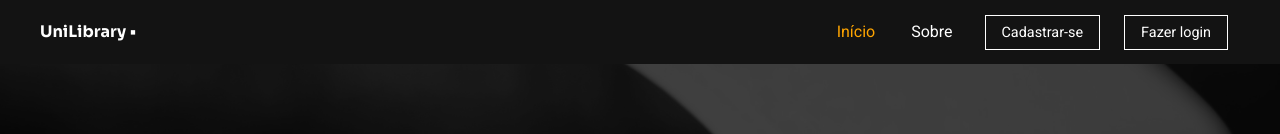
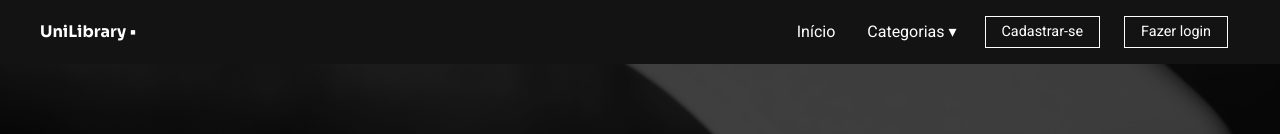
Before and after one commit to HarlonGarcia/UniLibrary, a React (Vite) app: page / in a window 1280 px wide. Shown: the top 134 px of the page. Built offline with nearby package versions, Linux system fonts and the light colour scheme.

Commit message:
feat: dropbox with options created

```diff
--- a/src/components/Home/Home.jsx
+++ b/src/components/Home/Home.jsx
@@ -1,5 +1,5 @@
 import React, { useEffect, useState } from 'react';
-import './Home.scss';
+import style from './Home.module.scss';
 import { VscSearch } from 'react-icons/vsc'
 
 import Books from '../Books/Books'
@@ -20,7 +20,6 @@ const Home = () => {
   const offset = maxResults * currentPage
 
   useEffect(() => {
-    console.log(`Index: ${currentPage} | Page: ${offset}`);
     searchBook()
   }, [currentPage])
 
@@ -45,17 +44,17 @@ const Home = () => {
   }
 
   return (
-    <div id='home__page'>
+    <div id={style.home__page}>
       <Header />
       <Banner />
-      <div className='search'>
+      <div className={style.search}>
         <VscSearch size={"3.5rem"} style={{ paddingTop: '1.25rem', paddingRight: '1rem', cursor: 'pointer' }}
         onClick={searchBook} />
-        <input type="text" placeholder="O que está procurando?" id="search__input"
+        <input type="text" placeholder="O que está procurando?" id={style.search__input}
         onChange={handleChange} onKeyPress={searchBook} />
       </div>
       {!books && !load && <Categories style={{ marginBottom: '1rem'}} /> }
-      {books && <hr className='line' data-content="Resultados da pesquisa"/>}
+      {books && <hr className={style.line} data-content="Resultados da pesquisa"/>}
 
       {load && <Loading width={50} background={'rgba(0, 0, 0, .025)'} color='#50007F'/>}
       {!load && <Books data={books}/>}
--- /dev/null
+++ b/src/components/Shared/Dropbox/Dropbox.jsx
@@ -0,0 +1,21 @@
+import React from 'react';
+import style from './Dropbox.module.scss';
+import { IoIosArrowDown } from 'react-icons/io'
+
+const Dropbox = () => {
+  return (
+    <ul className={style.dropbox}>
+        <li className={style.label}>
+            Categorias ▾
+            <ul className={style.dropdown}>
+                <li className={style.item}>Artigos</li>
+                <li className={style.item}>Livros</li>
+                <li className={style.item}>Revistas</li>
+                <li className={style.item}>Outros</li>
+            </ul>
+        </li>
+    </ul>
+  )
+}
+
+export default Dropbox;
--- /dev/null
+++ b/src/components/Shared/Dropbox/Dropbox.module.scss
@@ -0,0 +1,56 @@
+@use '../../../index.scss' as var;
+
+.dropbox {
+    display: flex;
+    align-items: center;
+    justify-content: center;
+    z-index: 99;
+
+    .label {
+        margin: 0 auto;
+        display: inline-block;
+        position: relative;
+    }
+
+    .label:hover {
+        cursor: pointer;
+        color: rgba(var.$orange, .4);
+    }
+
+    .dropdown {
+        visibility: hidden;
+        opacity: 0;
+        left: -10px;
+        position: absolute;
+        display: none;
+        background: var.$very-dark;
+        border-radius: 5px;
+        margin-top: .1rem;
+
+        .item {
+            color: var.$orange;
+            clear: both;
+            width: 100%;
+            text-align: left;
+            margin-bottom: 20px;
+            border: none;
+            margin-left: 1rem;
+
+            &:hover {
+                padding-left: .6rem;
+                border-left: 2px solid var.$link;
+                transition: all 300ms ease;
+                color: var.$link;
+            }
+        }
+    }
+
+    .label:hover > ul,
+    .label ul:hover {
+        visibility: visible;
+        opacity: 1;
+        display: block;
+        min-width: 108px;
+        padding-top: 20px;
+    }
+}
--- a/src/components/Shared/Header/Header.jsx
+++ b/src/components/Shared/Header/Header.jsx
@@ -1,17 +1,18 @@
-import React, { useState } from 'react';
+import React from 'react';
 import { Link, NavLink } from 'react-router-dom';
-import './Header.scss';
+import Dropbox from '../Dropbox/Dropbox';
+import style from './Header.module.scss';
 
 const Header = ({logged}) => {
   return (
-    <div className='header'>
-        <Link to="/" className='header__home'>UniLibrary •</Link>
-        <nav className='header__nav'>
+    <div className={style.header}>
+        <Link to="/" className={style.header__home}>UniLibrary •</Link>
+        <nav className={style.header__nav}>
             <NavLink end to="/"> Início </NavLink>
-            <NavLink to="/sobre"> Sobre </NavLink>
+            <Dropbox />
 
-            { !logged && <NavLink to="/signup" className="box signup__box">Cadastrar-se</NavLink> }
-            { !logged && <NavLink to="/login" className="box">Fazer login</NavLink> }
+            { !logged && <NavLink to="/signup" className={style.box}>Cadastrar-se</NavLink> }
+            { !logged && <NavLink to="/login" className={style.box}>Fazer login</NavLink> }
         </nav>
     </div>
   )
--- a/src/components/Shared/Header/Header.scss
+++ b/src/components/Shared/Header/Header.module.scss
@@ -18,10 +18,18 @@
     }
 
     .header__nav {
+        display: flex;
+        align-items: center;
+
         > * {
+            max-height: 2.125rem;
             color: var.$white;
             text-decoration: none;
             padding: 0.5rem 1rem;
+
+            &:hover {
+                color: var.$orange;
+            }
         }
 
         .box {
@@ -37,8 +45,4 @@
             }
         }
     }
-
-    .active {
-        color: var.$orange;
-    }
 }
--- a/src/components/Shared/Input/Input.jsx
+++ b/src/components/Shared/Input/Input.jsx
@@ -1,5 +1,5 @@
 import React, { useState } from "react";
-import "./Input.scss";
+import style from "./Input.module.scss";
 import { GoEyeClosed, GoEye } from 'react-icons/go'
 
 const Input = ({
@@ -23,14 +23,15 @@ const Input = ({
   }
 
   return (
-    <div style={fieldstyle} className="field">
+    <div style={fieldstyle} className={style.field}>
       <label htmlFor={id}>{label}</label>
-      <div className="hide__input">
-        {(id === 'password' || id === 'authorization') && <span onClick={handleClick} className="hide">
+      <div className={style.hide__input}>
+        {(id === 'password' || id === 'authorization') && <span onClick={handleClick}
+        className={style.hide}>
           {hide ? <GoEyeClosed/> : <GoEye />}</span>}
 
         <input
-          className="form__input"
+          className={style.form__input}
           style={inputstyle}
           name={id}
           type={(id === 'password' || id === 'authorization') ? passwordType : type}
@@ -41,7 +42,7 @@ const Input = ({
           onBlur={onBlur}
         ></input>
       </div>
-      {error && <p className='message__error'>{error}</p>}
+      {error && <p className={style.message__error}>{error}</p>}
     </div>
   );
 };
--- a/src/index.scss
+++ b/src/index.scss
@@ -57,7 +57,7 @@ $dark-color: #262626;
 $white: #fff;
 $purple: #50007f;
 $orange: #FFA500;
-$link: #4BA4F2;
+$link: #71B7F4;
 
 :root {
     background-color: $white;
```
Also changed, not shown: src/components/Home/Home.module.scss (renamed from src/components/Home/Home.scss), src/components/Shared/Input/Input.module.scss (renamed from src/components/Shared/Input/Input.scss).
